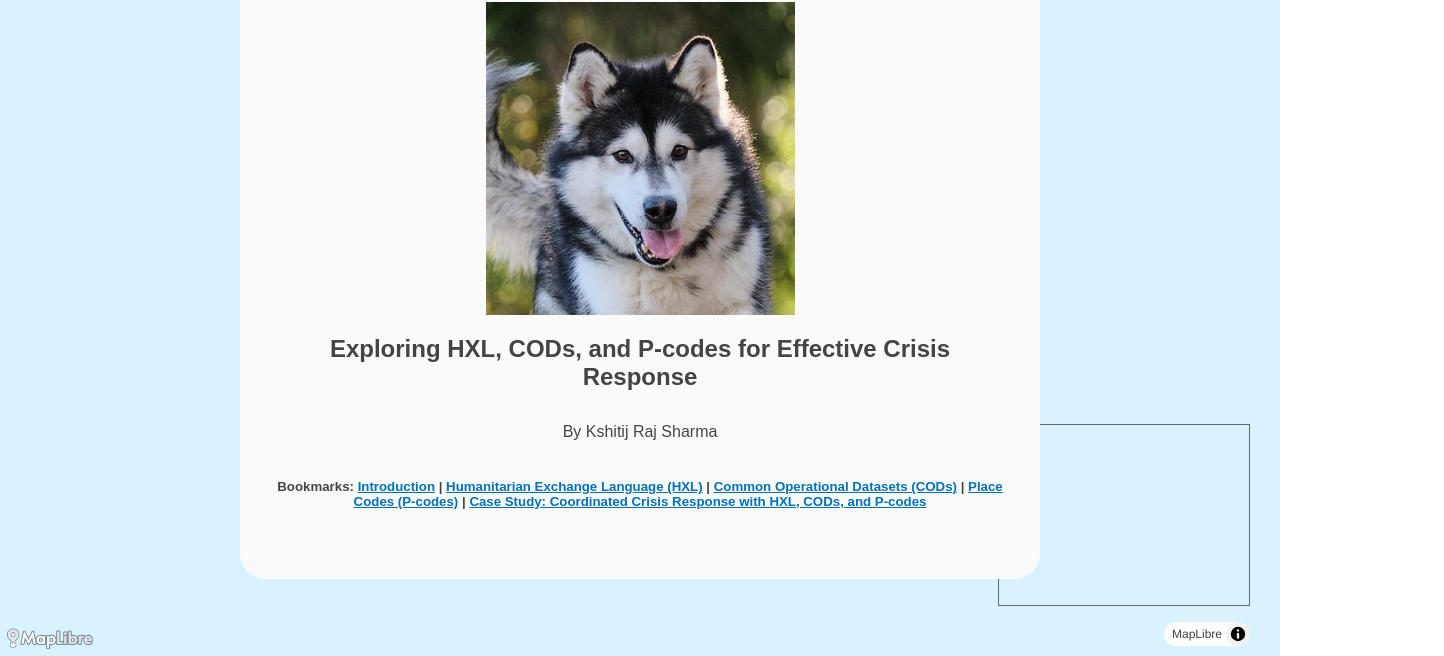
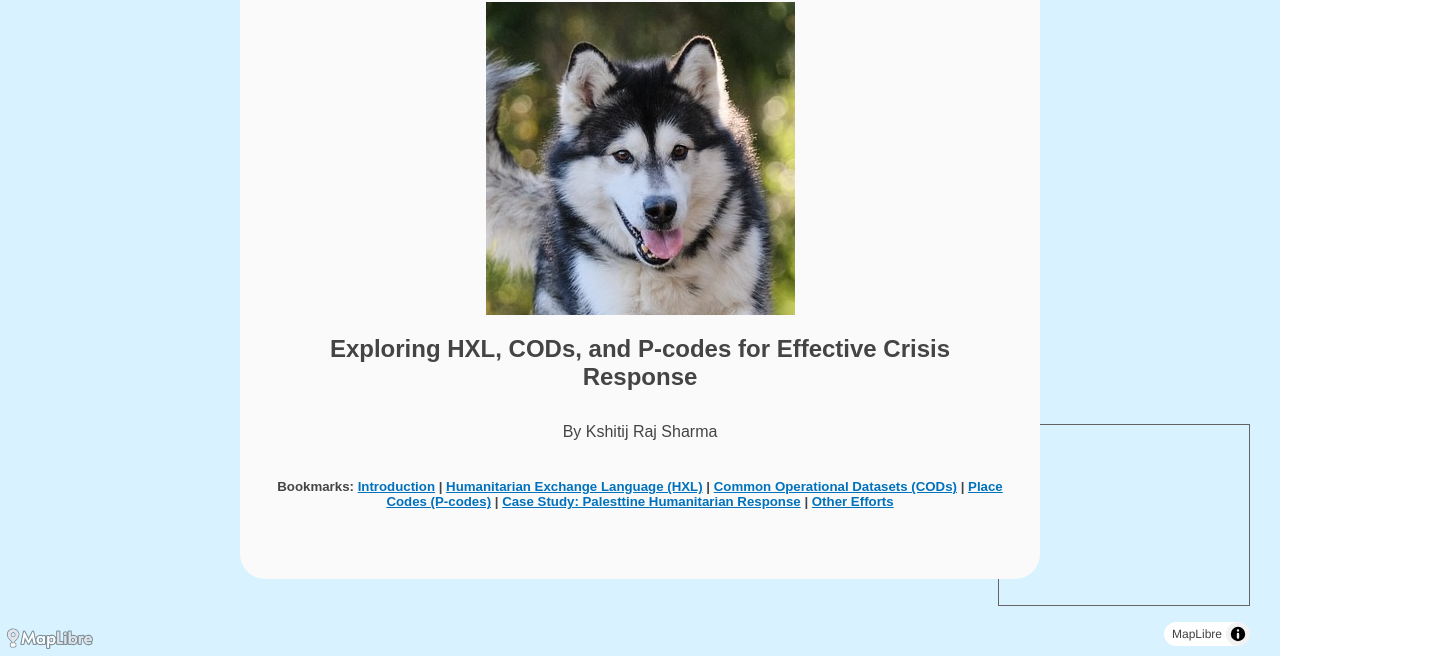
Before and after one commit to Melodee618/storymap-template, a plain HTML site: page index.html in a window 1280 px wide. Shown: the part 144-800 px from the top of the page, 1444 px wide, since content can reach past the window. Drawn offline with Linux system fonts and the light colour scheme; no server answers.

Commit message:
Add general content structure

```diff
--- a/config.js
+++ b/config.js
@@ -2,10 +2,10 @@ var config = {
   style: "map/style.json",
   showMarkers: true,
   markerColor: "#3FB1CE",
-  inset: true, // if inset map is set to true, legend will be disabled.
-  legend: false, // if legend is set to true, inset will be disabled.
+  inset: true,
+  legend: false,
   theme: "light",
-  useCustomLayers: true, //set true for enabling custom layers from sources.js
+  useCustomLayers: true,
   bookmarks: true,
   chapterReturn: true,
   title: "GIS Data Standardization in Humanitarian Space",
@@ -13,24 +13,20 @@ var config = {
   subtitle: "Exploring HXL, CODs, and P-codes for Effective Crisis Response",
   byline: "By Kshitij Raj Sharma",
   mobileview:
-    '<div id="rotate-mobile"><em>For optimal viewing of this storytelling map on mobile, rotate your device to a horizontal orientation.</em><br><br><img src="images/device.png">', // to add custom messaging in the header for mobile devices
-  footer:
-    'Source: source citations, etc.<br> Created using <a href="https://github.com/digidem/maplibre-storymap" target="_blank">MapLibre Storytelling</a> template.',
+    '<div id="rotate-mobile"><em>For optimal viewing of this storytelling map on mobile, rotate your device to a horizontal orientation.</em><br><br><img src="images/device.png">',
+  footer: "Source: source citations, etc., Copyright 2024 @ Kshitij Raj Sharma",
   chapters: [
     {
       id: "introduction",
       alignment: "left",
       hidden: false,
       title: "Introduction",
-      image:
-        "https://cdn.pixabay.com/photo/2024/02/28/07/42/european-shorthair-8601492_960_720.jpg ", // UN humanitarian image
-      caption: "",
-      website: "",
-      legend: "",
+      image: "images/pse.png",
+
       description:
         "Data standardization is essential in the humanitarian field, where rapid response, coordination, and information sharing are paramount. Humanitarian crises often involve multiple agencies working together to deliver aid, where each organization collects and shares data on population distribution, infrastructure, and resources. Without standardization, data incompatibility and misinterpretation can cause delays and errors in delivering aid to affected communities.",
       location: {
-        center: [0, 20],
+        center: [0, 0],
         zoom: 2,
         pitch: 0,
         bearing: 0,
@@ -48,51 +44,35 @@ var config = {
       alignment: "right",
       hidden: false,
       title: "Humanitarian Exchange Language (HXL)",
-      image:
-        "https://cdn.pixabay.com/photo/2018/05/29/10/31/dog-3438453_960_720.jpg ", // HXL logo
-      caption: "",
+      image: "images/hxl_logo.png",
+      // caption: "HXL Logo",
       website: "https://hxlstandard.org/",
-      legend: "",
       description:
-        "Humanitarian Exchange Language (HXL) is a simple standard for tagging and structuring datasets used by humanitarian organizations. HXL tags data attributes (like organization, location, and population) with a standardized vocabulary, ensuring consistent data formatting and simplifying data sharing and filtering. HXL's lightweight structure makes it easy to implement, even in resource-limited environments.",
+        "<strong>Overview</strong><br>Humanitarian Exchange Language (HXL) is a simple standard for tagging and structuring datasets used by humanitarian organizations. HXL tags data attributes (like organization, location, and population) with a standardized vocabulary, ensuring consistent data formatting and simplifying data sharing and filtering. HXL's lightweight structure makes it easy to implement, even in resource-limited environments.<br><br><strong>Use Case</strong><br>Imagine a major flood displacing thousands of people across multiple regions. Various organizations need to share data on shelters, hospitals, and the displaced population. With HXL tags, datasets from different sources can be aligned quickly. For example:<br>#loc: Location of each shelter or hospital.<br>#org: Organization responsible for managing the facility.<br>#pop: Number of people affected or served.<br><br><strong>Map Content</strong><br>A map overlay shows HXL-tagged data representing key locations such as shelters and hospitals. When users click on a location, they can see HXL-tagged details (e.g., managing organization, capacity, and available resources).",
       location: {
-        center: [-113.72917, 48.58938],
-        zoom: 12.92,
-        pitch: 39.5,
-        bearing: 36.0,
-        speed: 0.2,
-        curve: 1,
+        center: [0, 20],
+        zoom: 2,
+        pitch: 0,
+        bearing: 0,
       },
       mapAnimation: "flyTo",
       rotateAnimation: false,
       spinGlobe: false,
       mapInteractive: true,
       callback: "",
-      onChapterEnter: [
-        {
-          layer: "hxl-layer",
-          opacity: 1,
-        },
-      ],
-      onChapterExit: [
-        {
-          layer: "hxl-layer",
-          opacity: 0,
-        },
-      ],
+      onChapterEnter: [],
+      onChapterExit: [],
     },
     {
       id: "cods",
       alignment: "left",
       hidden: false,
       title: "Common Operational Datasets (CODs)",
-      image:
-        "https://cdn.pixabay.com/photo/2014/11/30/14/11/cat-551554_960_720.jpg", // HDX logo
-      caption: "",
-      website: "https://data.humdata.org/organization/ocha",
-      legend: "",
+      image: "images/cod_logo.png",
+      // caption: "HXL Logo",
+      website: "https://cod.unocha.org/",
       description:
-        "Common Operational Datasets (CODs) are essential, authoritative datasets curated to support humanitarian response. Managed by UN OCHA, CODs provide stable, standardized data on critical information like population distribution, administrative boundaries, infrastructure, and road networks. They are meticulously verified, making them a reliable foundation for operational planning.",
+        "<strong>Overview</strong><br>Common Operational Datasets (CODs) are essential, authoritative datasets curated to support humanitarian response. Managed by UN OCHA, CODs provide stable, standardized data on critical information like population distribution, administrative boundaries, infrastructure, and road networks. They are meticulously verified, making them a reliable foundation for operational planning.<br><br><strong>Use Case</strong><br>CODs are invaluable in a situation like an earthquake that disrupts a densely populated urban area. Humanitarian agencies need reliable data on administrative boundaries, population densities, and key infrastructure to prioritize resources and coordinate response efforts. CODs provide:<br>Population data to assess affected communities.<br>Administrative boundaries for coordination.<br>Road networks to optimize transportation of supplies.<br><br><strong>Map Content</strong><br>The map displays layers for population density, administrative boundaries, and main roads in a disaster-affected area. Users can interact with each layer to understand how CODs inform decisions on resource allocation, priority regions, and logistical routes.",
       location: {
         center: [20, 20],
         zoom: 3,
@@ -122,17 +102,15 @@ var config = {
       alignment: "right",
       hidden: false,
       title: "Place Codes (P-codes)",
-      image:
-        "https://cdn.pixabay.com/photo/2018/05/29/10/31/dog-3438453_960_720.jpg ", // Humanitarian Response logo
-      caption: "",
+      image: "images/pcode.png",
+      // caption: "HXL Logo",
       website:
-        "https://www.humanitarianresponse.info/en/applications/data/common-operational-datasets",
-      legend: "",
+        "https://humanitarian.atlassian.net/wiki/spaces/imtoolbox/pages/222265609/P-codes",
       description:
-        "P-codes, or Place Codes, are unique identifiers for geographic locations, providing a way to reference specific places consistently across datasets. P-codes make it easy to cross-reference and unify data from multiple sources, helping aid organizations avoid duplication or confusion about location names, which may vary or have multiple spellings.",
+        "<strong>Overview</strong><br>P-codes, or Place Codes, are unique identifiers for geographic locations, providing a way to reference specific places consistently across datasets. P-codes make it easy to cross-reference and unify data from multiple sources, helping aid organizations avoid duplication or confusion about location names, which may vary or have multiple spellings.<br><br><strong>Use Case</strong><br>After a cyclone, multiple agencies collect data on relief needs, shelter locations, and health facilities. P-codes allow these datasets to be easily combined and analyzed without confusion over place names. For example, data on shelters can be linked with population data by matching P-codes, enabling a comprehensive view of needs and available resources in each area.<br><br><strong>Map Content</strong><br>A P-code layer shows unique codes for each location (e.g., neighborhoods, shelters, health facilities). When clicking on a P-coded area, users can see linked data, such as population size, available shelters, and local health resources. This illustrates how P-codes help unify datasets for comprehensive planning.",
       location: {
-        center: [30, 30],
-        zoom: 3,
+        center: [-75.5, 20],
+        zoom: 5,
         pitch: 0,
         bearing: 0,
       },
@@ -158,15 +136,12 @@ var config = {
       id: "case-study",
       alignment: "left",
       hidden: false,
-      title:
-        "Case Study: Coordinated Crisis Response with HXL, CODs, and P-codes",
-      image:
-        "https://cdn.pixabay.com/photo/2023/08/18/15/02/dog-8198719_960_720.jpg", // UN humanitarian image
-      caption: "",
-      website: "",
-      legend: "",
-      description:
-        "Let’s take the example of a region affected by a major hurricane. In this scenario, different organizations must collaborate quickly to provide medical aid, shelter, and food distribution across a large affected area. To achieve this, data standardization efforts work together:<br><br>1. Data Collection with HXL<br>2. Data Verification with CODs<br>3. Data Integration with P-codes<br><br>Advantages:<br>HXL: Speeds up data sharing and filtering, ensuring that essential details are easy to access.<br>CODs: Provide verified and stable data for strategic planning and operational support.<br>P-codes: Enable seamless data integration and prevent location-based errors across agencies.",
+      title: "Case Study: Palesttine Humanitarian Response",
+      // image:"images/",
+      image: "images/hxl_method.png",
+      // caption: "HXL Logo",
+      website: "https://data.humdata.org/group/pse",
+      description: "TBD",
       location: {
         center: [-75.5, 20],
         zoom: 5,
@@ -191,5 +166,30 @@ var config = {
         },
       ],
     },
+    {
+      id: "other-efforts",
+      alignment: "right",
+      hidden: false,
+      title: "Other Efforts",
+      image: "images/cod.png",
+      // caption: "HXL Logo",
+      website:
+        "https://humanitarian.atlassian.net/wiki/spaces/imtoolbox/pages/222265609/P-codes",
+      description:
+        "<strong>INSPIRE Directive (Infrastructure for Spatial Information in the European Community)</strong><br>Features: INSPIRE mandates standardized data themes and specifications (like administrative boundaries, hydrography, and land use), which are critical in large-scale, cross-border disaster scenarios.<br><br><strong>Humanitarian Profile Support Standard (HPSS)</strong><br>Features: HPSS outlines criteria for categories and sub-categories of populations, helping humanitarian organizations maintain consistent definitions and population counts.<br><br><strong>Sphere Standards for Humanitarian Response</strong><br>Features: Sphere provides standardized indicators and minimum data requirements to ensure humanitarian projects meet essential needs. By standardizing what data should be collected and measured, Sphere aids in data compatibility across humanitarian responses.<br><br><strong>UN Global Platform for Data Interoperability</strong><br>Features: The platform provides data interoperability resources, focusing on ethical data use, quality standards, and frameworks for combining data from non-traditional sources (e.g., private sector data).",
+      location: {
+        center: [0, 0],
+        zoom: 2,
+        pitch: 0,
+        bearing: 0,
+      },
+      mapAnimation: "flyTo",
+      rotateAnimation: false,
+      spinGlobe: false,
+      mapInteractive: true,
+      callback: "",
+      onChapterEnter: [],
+      onChapterExit: [],
+    },
   ],
 };
--- a/index.html
+++ b/index.html
@@ -2,7 +2,7 @@
 <html>
   <head>
     <meta charset="utf-8" />
-    <title>MapLibre Storytelling demo</title>
+    <title>Kshitij-StoryMap</title>
     <meta
       name="viewport"
       content="initial-scale=1,maximum-scale=1,user-scalable=no"
@@ -119,13 +119,13 @@
       }
 
       .lefty {
-        width: 33vw;
+        width: 50vw;
         margin-left: 5vw;
       }
 
       .righty {
-        width: 33vw;
-        margin-left: 62vw;
+        width: 50vw;
+        margin-left: 45vw;
       }
 
       .fully {
```
Also changed, not shown: images/cod.png (added), images/cod_logo.png (added), images/hxl_example.png (added), images/hxl_logo.png (added), images/hxl_method.png (added), images/pcode.png (added), images/pcode_detail.png (added), images/pse.png (added).
